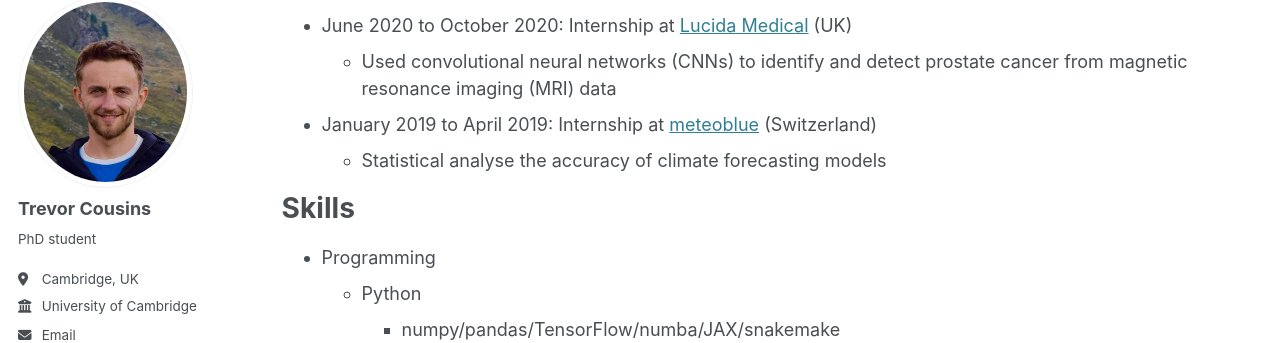
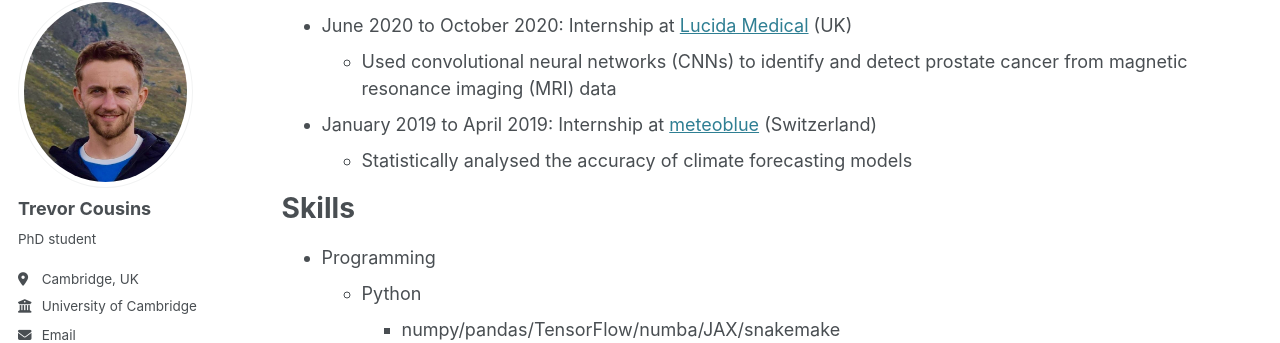
Before and after one commit to trevorcousins/trevorcousins.github.io, a Jekyll site: the page built from _pages/cv.md, in a window 1280 px wide and 900 px high, scrolled down 571 px. Shown: the part 110-453 px from the top of the window. Built offline with Jekyll 4.4.1, drawn with Linux system fonts in a browser that asks for light colours; some web fonts are replaced.

Commit message:
Update cv.md

```diff
--- a/_pages/cv.md
+++ b/_pages/cv.md
@@ -26,7 +26,7 @@ Work experience
 * June 2020 to October 2020: Internship at [Lucida Medical](https://lucidamedical.com/) (UK)
   * Used convolutional neural networks (CNNs) to identify and detect prostate cancer from magnetic resonance imaging (MRI) data
 * January 2019 to April 2019: Internship at [meteoblue](https://www.meteoblue.com/en/weather/week/switzerland_switzerland_2658434) (Switzerland)
-  * Statistical analyse the accuracy of climate forecasting models
+  * Statistically analysed the accuracy of climate forecasting models
 
 Skills
 ======
```
